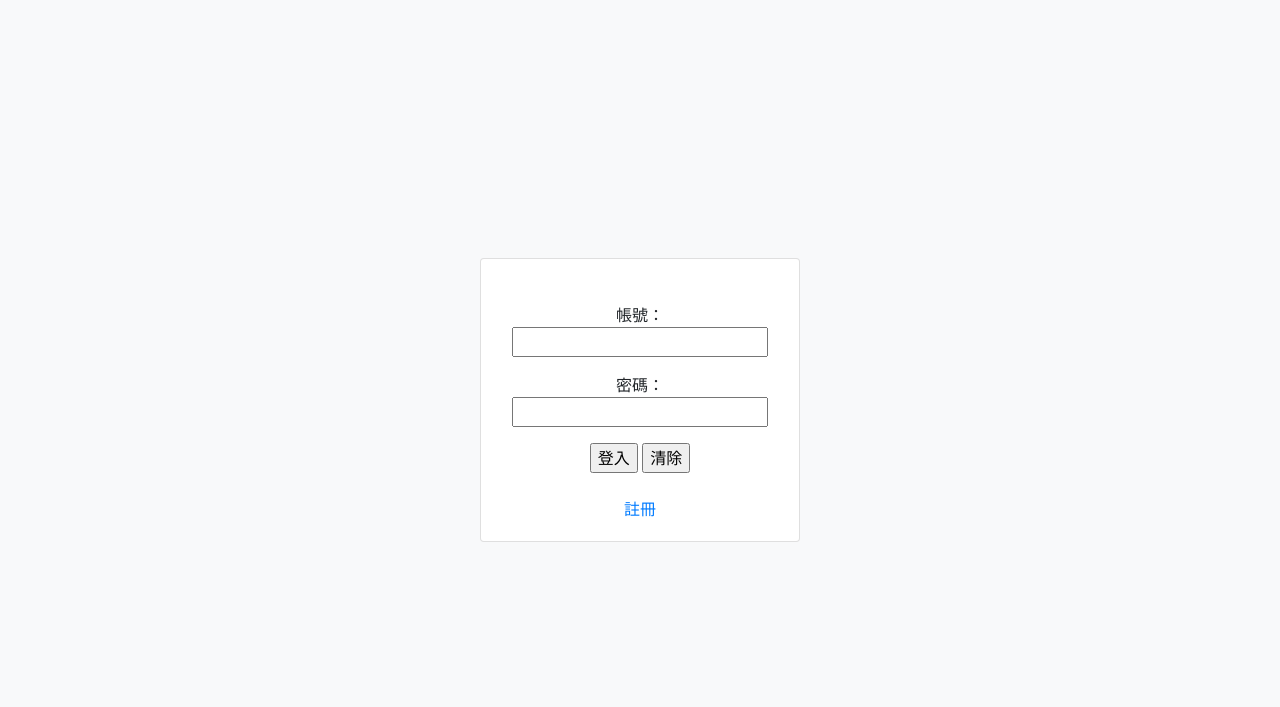
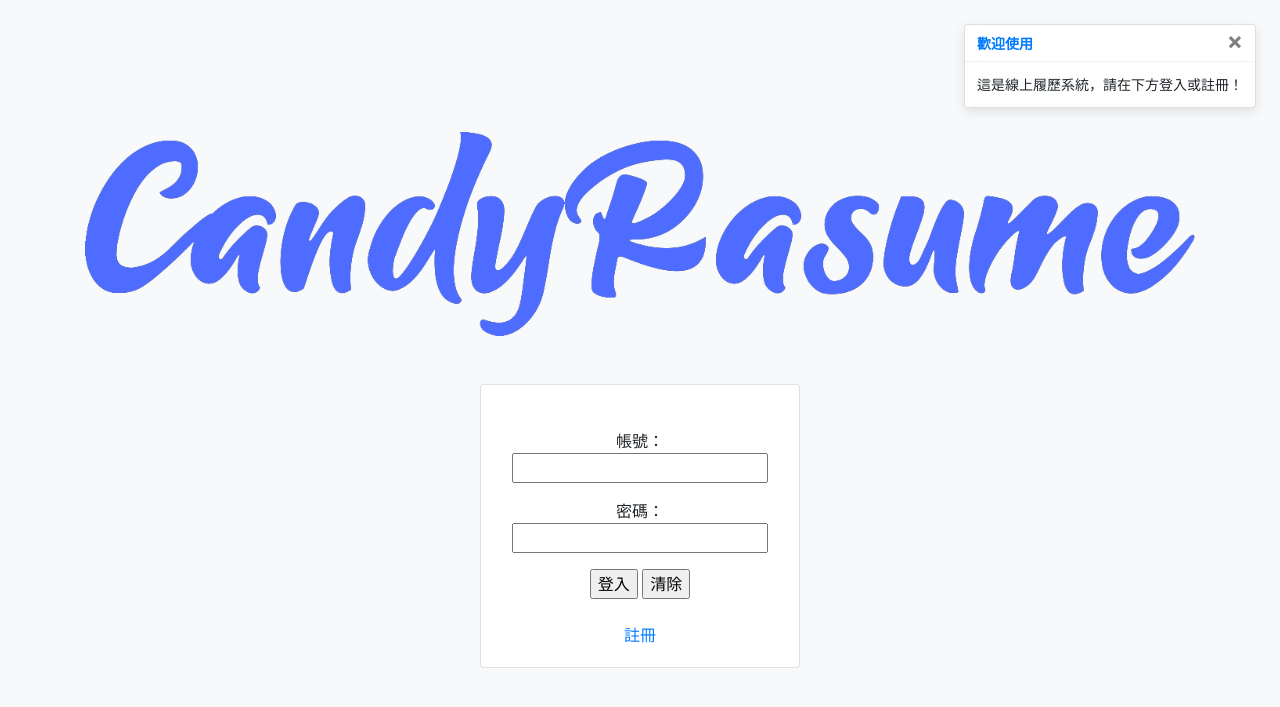
Before and after one commit to ic-chen/resume, a PHP site: page / in a window 1280 px wide. Shown: the top 707 px of the page. Run offline with PHP 8.4, Linux system fonts and the light colour scheme.

Commit message:
2019-12-12 (初步完成)

```diff
--- a/admin.php
+++ b/admin.php
@@ -57,7 +57,7 @@ body {
   <!-- 導覽列 -->
 <div class="admin bg-light">
   <nav class="navbar navbar-expand-lg navbar-dark bg-dark">
-  <a class="navbar-brand" href="#">C</a>
+  <a class="navbar-brand" href="./admin.php">CandyResume</a>
     <button class="navbar-toggler" type="button" data-toggle="collapse" data-target="#navbarNavDropdown"
       aria-controls="navbarNavDropdown" aria-expanded="false" aria-label="Toggle navigation">
       <span class="navbar-toggler-icon"></span>
--- a/index.html
+++ b/index.html
@@ -6,8 +6,11 @@
     <meta http-equiv="X-UA-Compatible" content="ie=edge">
     <title>首頁</title>
     <link rel="stylesheet" href="./css/bootstrap.css">
+    <script type="text/javascript" src="./js/jquery-3.4.1.min.js"></script>
+    <script type="text/javascript" src="./js/popper.min.js"></script>
+    <script type="text/javascript" src="./js/bootstrap.min.js"></script>
 <style>
-.home{
+.container {
     height: 100vh;
 }
 .card {
@@ -17,8 +20,27 @@
 </style>
 </head>
 <body class="bg-light">
+<!-- 吐司提示 -->
+<div class="position-absolute w-100 d-flex flex-column p-4">
+    <div class="toast ml-auto" role="alert" data-delay="700" data-autohide="false">
+        <div class="toast-header">
+            <strong class="mr-auto text-primary">歡迎使用</strong>
+            <button type="button" class="ml-2 mb-1 close" data-dismiss="toast" aria-label="Close">
+                <span aria-hidden="true">×</span>
+            </button>
+        </div>
+        <div class="toast-body">這是線上履歷系統，請在下方登入或註冊！</div>
+    </div>
+</div>
+
+<!-- 登入區域 -->
 <form action="./api/login.php" method="post">
-<div class="home d-flex align-items-center">
+    <div class="container d-flex align-items-center">
+    <div class="row justify-content-center">
+        <div class="col-12 mb-5">
+        <img src="./img/youthome.regular.png" class="img-fluid" alt="Responsive image">
+        </div>
+        <div class="col-12">
         <div class="card mx-auto">
             <div class="card-body text-center">
                 <br>
@@ -33,6 +55,14 @@
             </div>
         </div>
         </div>
+    </div>
+</div>
 </form>
+
+<script>
+$(function(){
+$('.toast').toast('show')
+})
+</script>
 </body>
 </html>
--- a/reg.html
+++ b/reg.html
@@ -6,7 +6,6 @@
     <meta http-equiv="X-UA-Compatible" content="ie=edge">
     <title>註冊</title>
     <link rel="stylesheet" href="./css/bootstrap.css">
-    <script src="./js/jquery-3.4.1.min.js"></script>
 <style>
 .reg {
     height: 100vh;
```
Also changed, not shown: resume.php (+12 -8 lines), img/LISO2w.jpg (added), img/V8Aebv.jpg (added), img/youthome.regular.png (added). Lines whose indentation alone changed are shown as unchanged.
